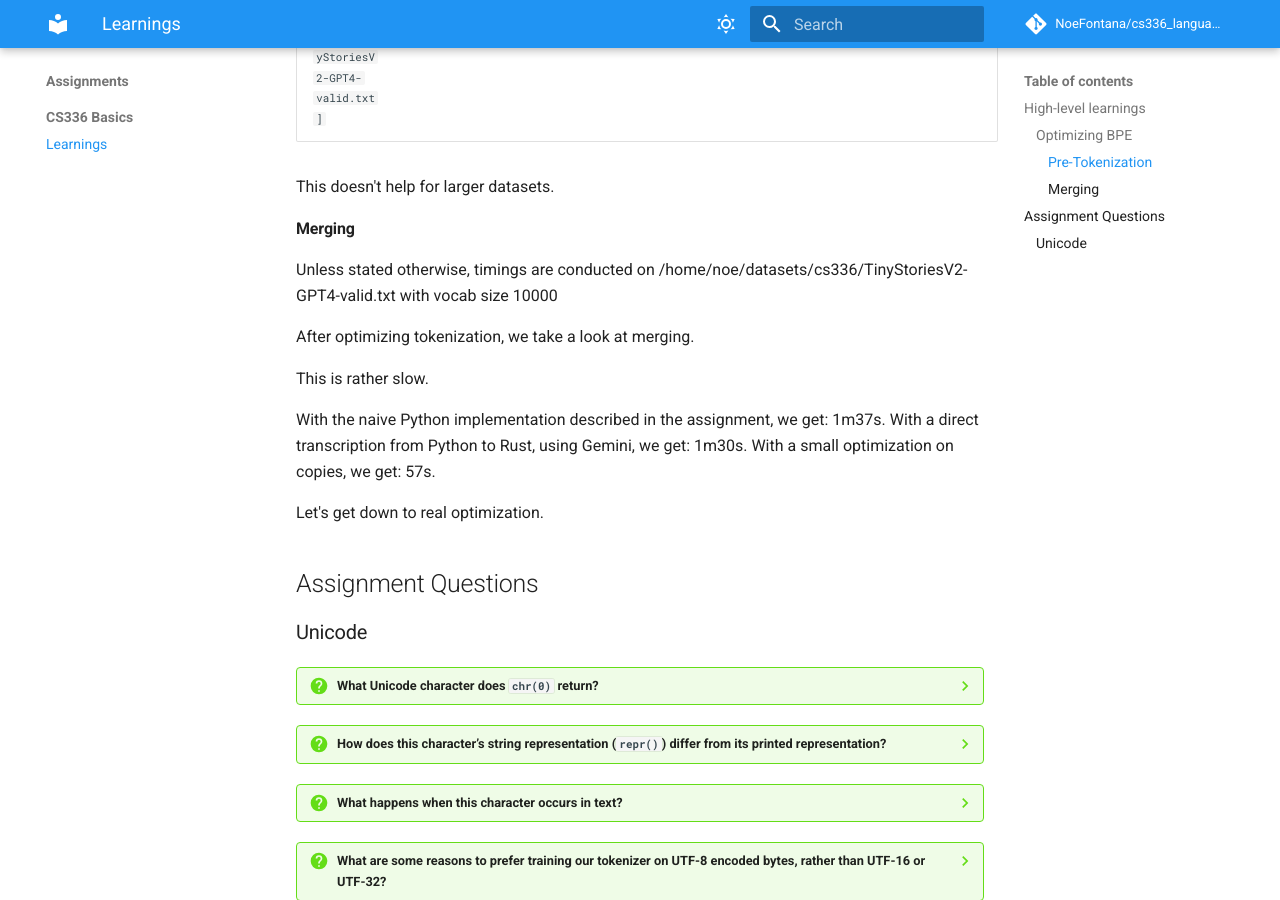
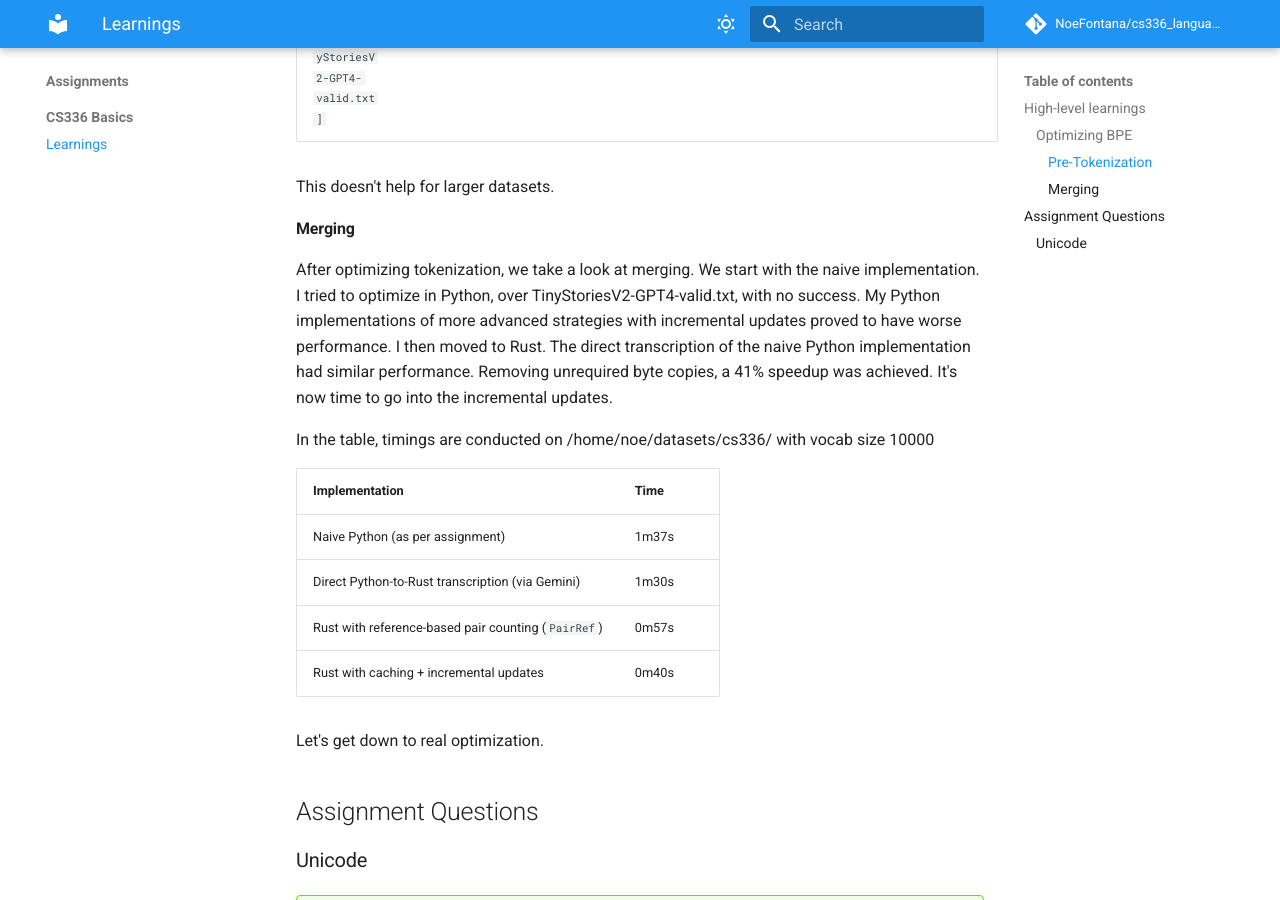
Before and after one commit to NoeFontana/cs336_language_model, an MkDocs documentation site: the page built from docs/assignments/learnings_basics.md, in a window 1280 px wide and 900 px high, scrolled down 2333 px. Built offline with MkDocs 1.6.1 and Material for MkDocs 9.7.7, drawn with Linux system fonts in a browser that asks for light colours; comment, search, counter and statistics services are not loaded.

```diff
--- a/docs/assignments/learnings_basics.md
+++ b/docs/assignments/learnings_basics.md
@@ -45,15 +45,19 @@ This doesn't help for larger datasets.
 
 #### Merging
 
-Unless stated otherwise, timings are conducted on /home/noe/datasets/cs336/TinyStoriesV2-GPT4-valid.txt with vocab size 10000
+After optimizing tokenization, we take a look at merging.
+We start with the naive implementation.
+I tried to optimize in Python, over TinyStoriesV2-GPT4-valid.txt, with no success. My Python implementations of more advanced strategies with incremental updates proved to have worse performance.
+I then moved to Rust. The direct transcription of the naive Python implementation had similar performance. Removing unrequired byte copies, a 41% speedup was achieved. It's now time to go into the incremental updates.
 
-After optimizing tokenization, we take a look at merging.
+In the table, timings are conducted on /home/noe/datasets/cs336/ with vocab size 10000
 
-This is rather slow.
-
-With the naive Python implementation described in the assignment, we get: 1m37s.
-With a direct transcription from Python to Rust, using Gemini, we get: 1m30s.
-With a small optimization on copies, we get: 57s.
+| Implementation                                      | Time  |
+| --------------------------------------------------- | ----- |
+| Naive Python (as per assignment)                    | 1m37s |
+| Direct Python-to-Rust transcription (via Gemini)    | 1m30s |
+| Rust with reference-based pair counting (`PairRef`) | 0m57s |
+| Rust with caching + incremental updates             | 0m40s |
 
 Let's get down to real optimization.
 
```
Also changed, not shown: 8 other files.
